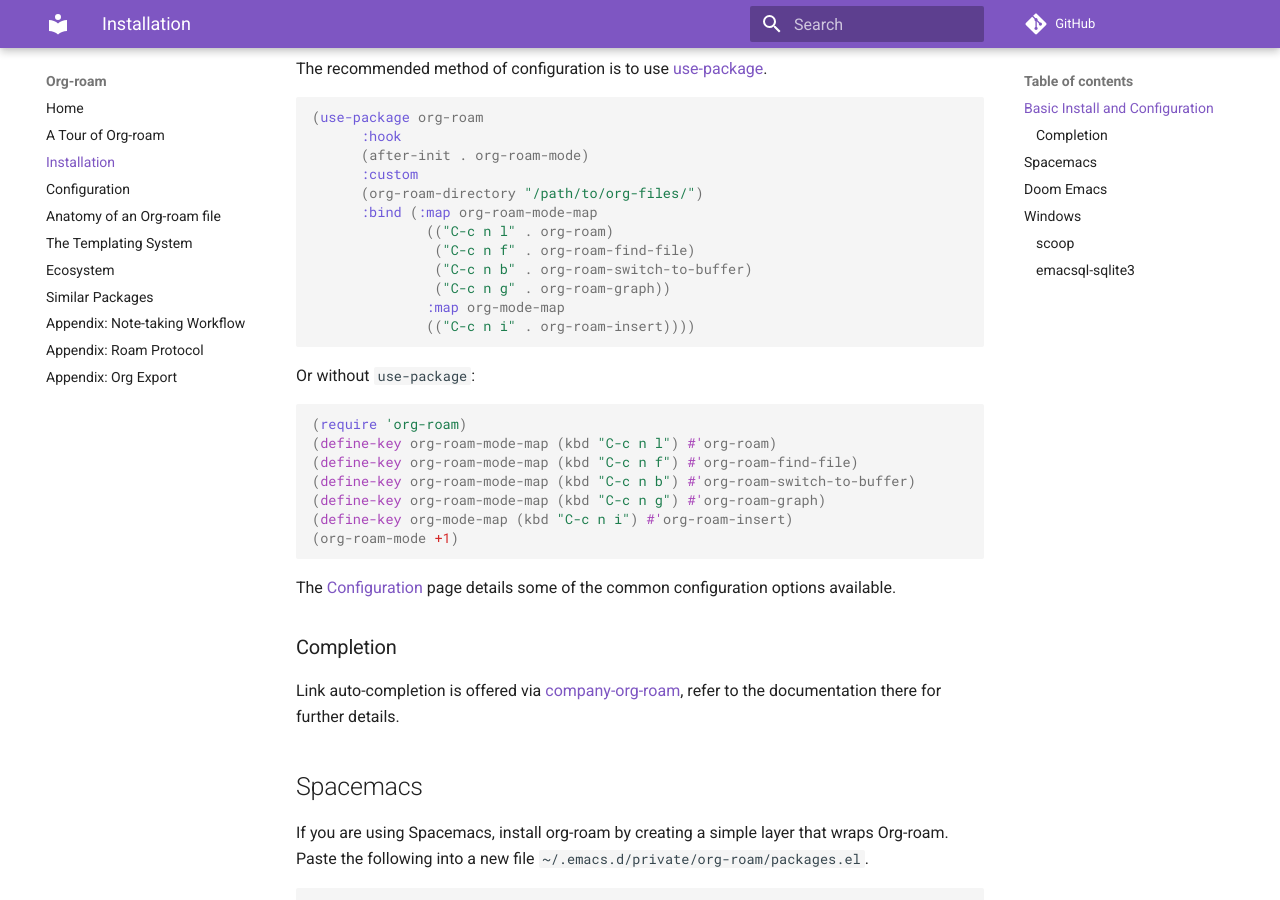
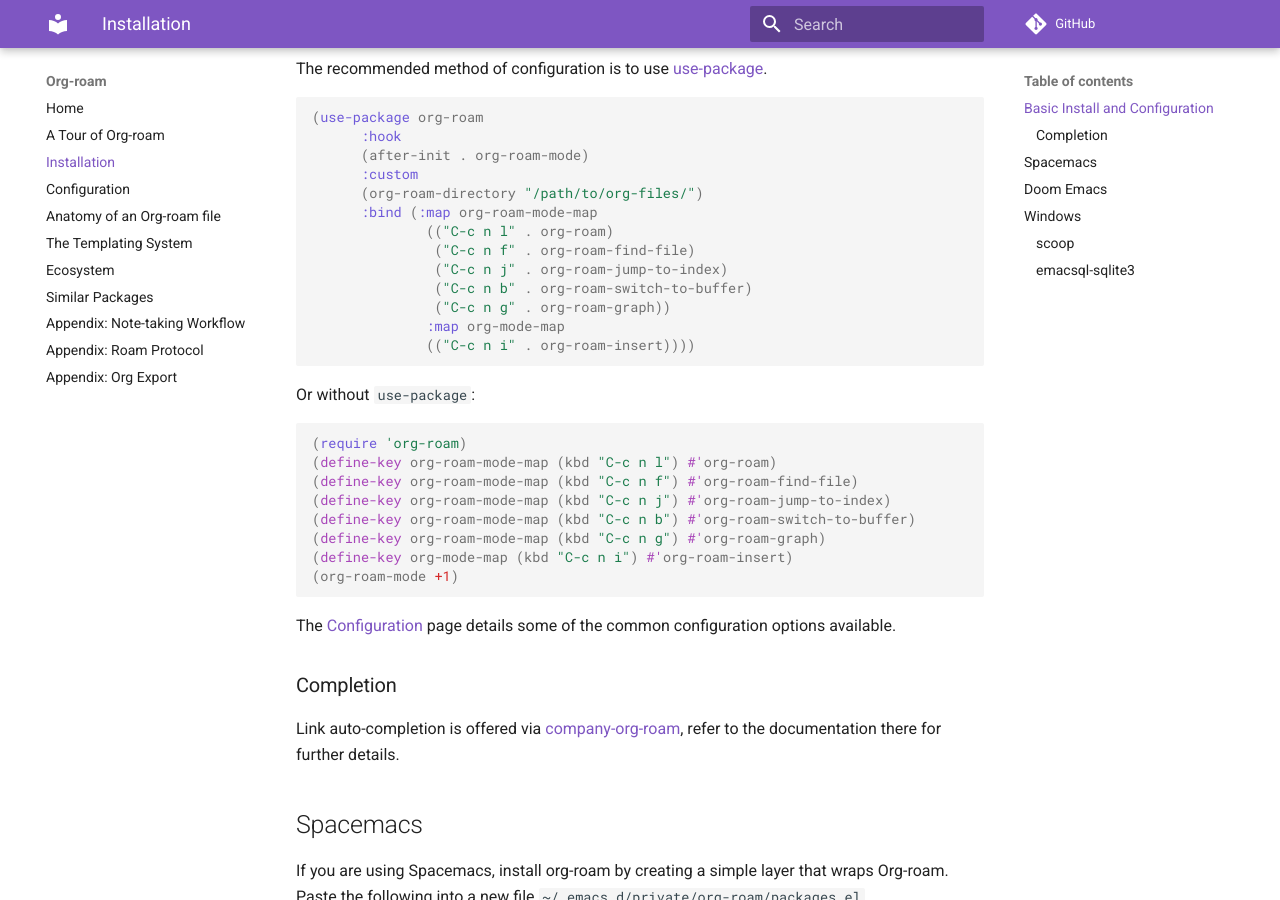
Before and after one commit to org-roam/org-roam, an MkDocs documentation site: the page built from doc/installation.md, in a window 1280 px wide and 900 px high, scrolled down 314 px. Built offline with MkDocs 1.6.1 and Material for MkDocs 9.7.7, drawn with Linux system fonts in a browser that asks for light colours; comment, search, counter and statistics services are not loaded.

Commit message:
(doc): add key-binding for index in default configs (#543)
* (doc): add key-binding for index in default configs

* (fix): rename org-roam-find-index to -jump-to-index

```diff
--- a/doc/installation.md
+++ b/doc/installation.md
@@ -21,6 +21,7 @@
       :bind (:map org-roam-mode-map
               (("C-c n l" . org-roam)
                ("C-c n f" . org-roam-find-file)
+               ("C-c n j" . org-roam-jump-to-index)
                ("C-c n b" . org-roam-switch-to-buffer)
                ("C-c n g" . org-roam-graph))
               :map org-mode-map
@@ -33,6 +34,7 @@
 (require 'org-roam)
 (define-key org-roam-mode-map (kbd "C-c n l") #'org-roam)
 (define-key org-roam-mode-map (kbd "C-c n f") #'org-roam-find-file)
+(define-key org-roam-mode-map (kbd "C-c n j") #'org-roam-jump-to-index)
 (define-key org-roam-mode-map (kbd "C-c n b") #'org-roam-switch-to-buffer)
 (define-key org-roam-mode-map (kbd "C-c n g") #'org-roam-graph)
 (define-key org-mode-map (kbd "C-c n i") #'org-roam-insert)
```
Also changed, not shown: doc/configuration.md (+1 -1 lines), 2 other files.
